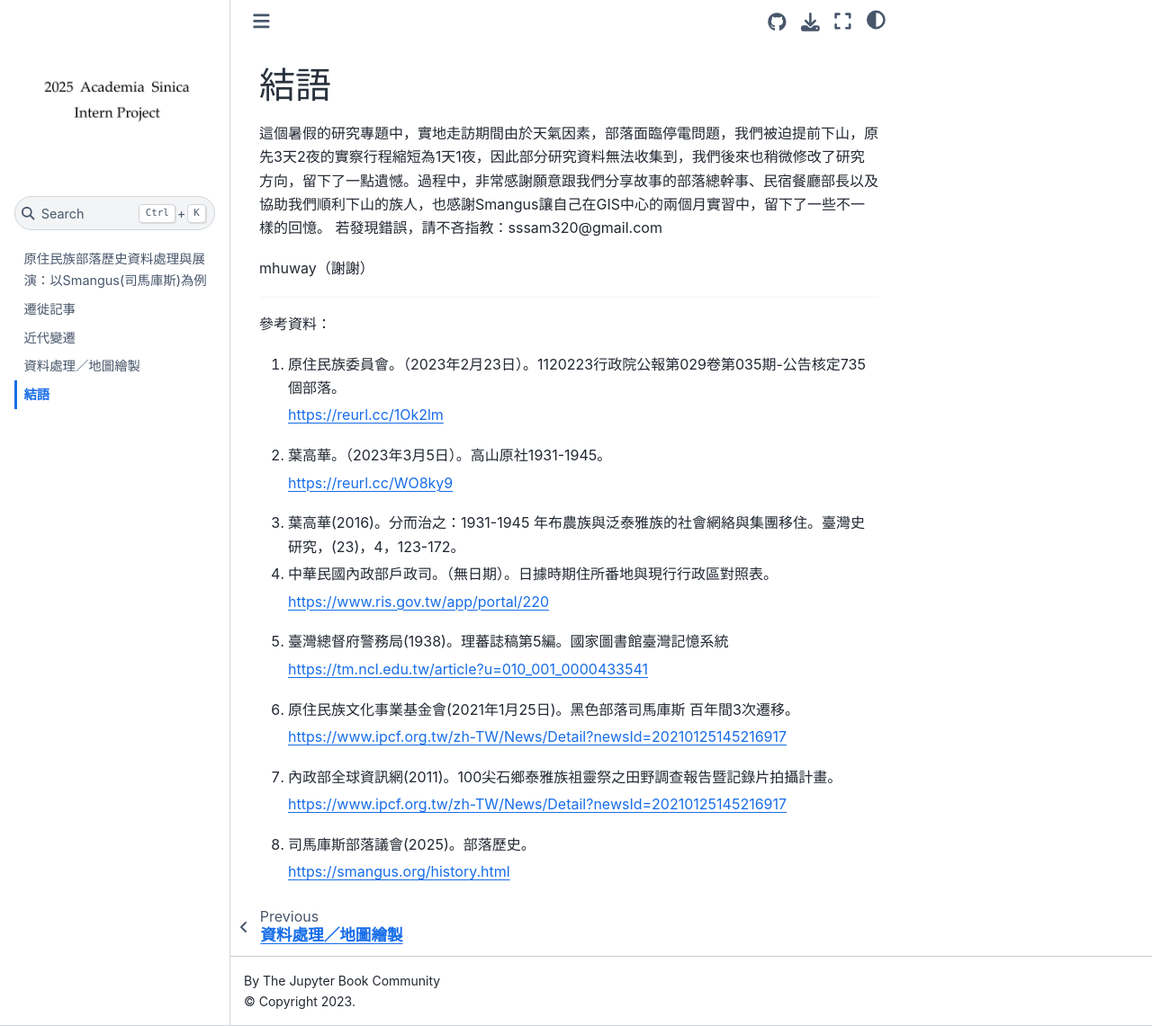
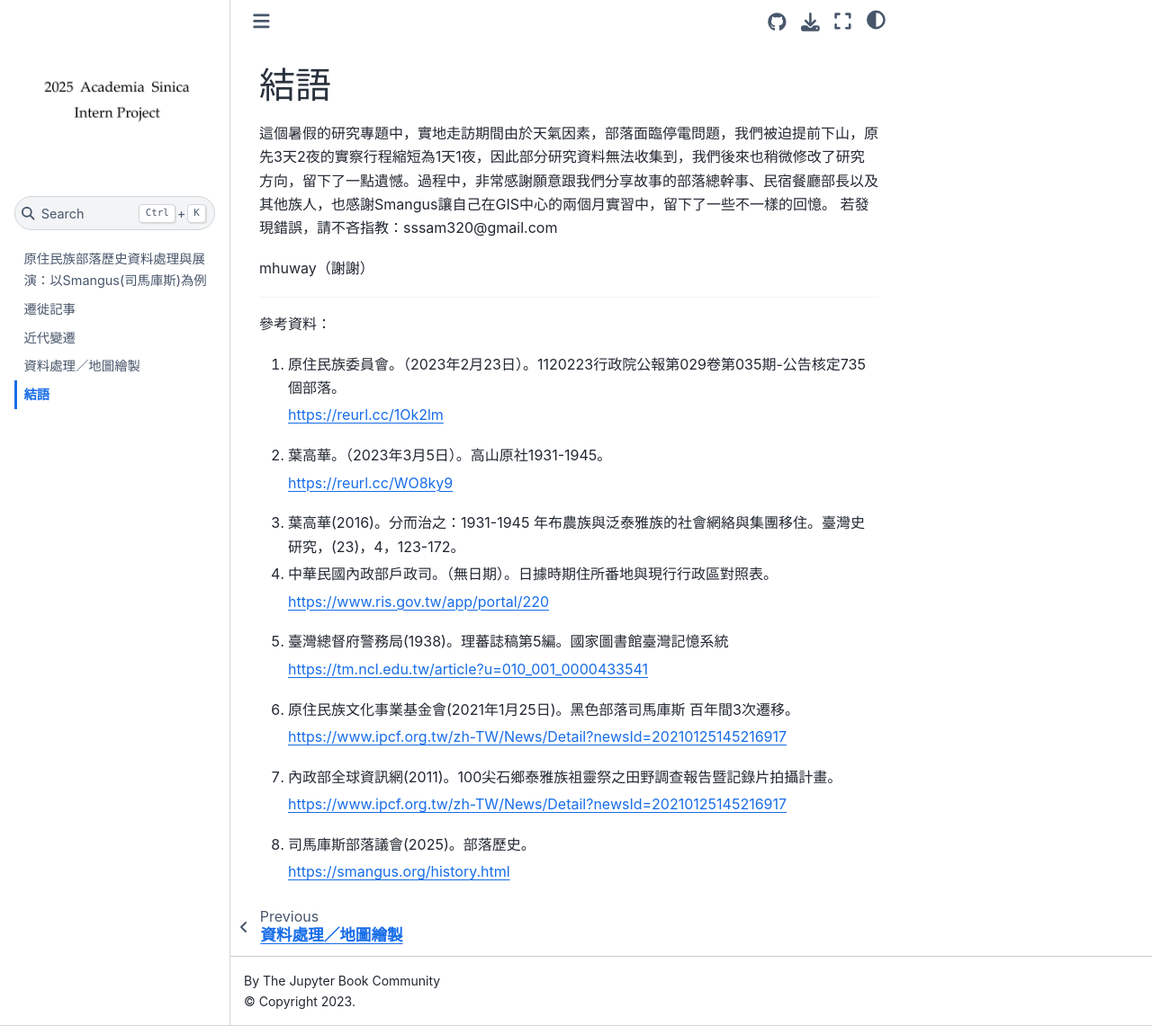
Before and after one commit to lsxx20/mybook2, a Jupyter Book: the page built from end.md, in a window 1280 px wide and 1141 px high. Shown: the whole window at 90% size. Built offline with Jupyter Book 1.0.4 settings and Sphinx 7.4.7 and the Sphinx Book theme 1.1.4, drawn with Linux system fonts in a browser that asks for light colours.

Commit message:
Update content

```diff
--- a/end.md
+++ b/end.md
@@ -3,7 +3,7 @@ title: 結語
 ---
 # 結語
 
-這個暑假的研究專題中，實地走訪期間由於天氣因素，部落面臨停電問題，我們被迫提前下山，原先3天2夜的實察行程縮短為1天1夜，因此部分研究資料無法收集到，我們後來也稍微修改了研究方向，留下了一點遺憾。過程中，非常感謝願意跟我們分享故事的部落總幹事、民宿餐廳部長以及協助我們順利下山的族人，也感謝Smangus讓自己在GIS中心的兩個月實習中，留下了一些不一樣的回憶。 若發現錯誤，請不吝指教：sssam320@gmail.com
+這個暑假的研究專題中，實地走訪期間由於天氣因素，部落面臨停電問題，我們被迫提前下山，原先3天2夜的實察行程縮短為1天1夜，因此部分研究資料無法收集到，我們後來也稍微修改了研究方向，留下了一點遺憾。過程中，非常感謝願意跟我們分享故事的部落總幹事、民宿餐廳部長以及其他族人，也感謝Smangus讓自己在GIS中心的兩個月實習中，留下了一些不一樣的回憶。 若發現錯誤，請不吝指教：sssam320@gmail.com
 
 mhuway（謝謝）
 
```
